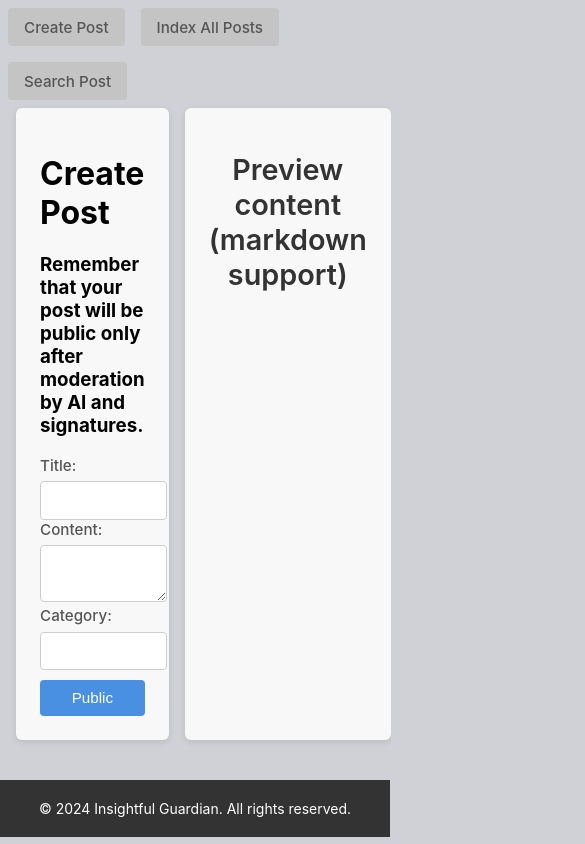
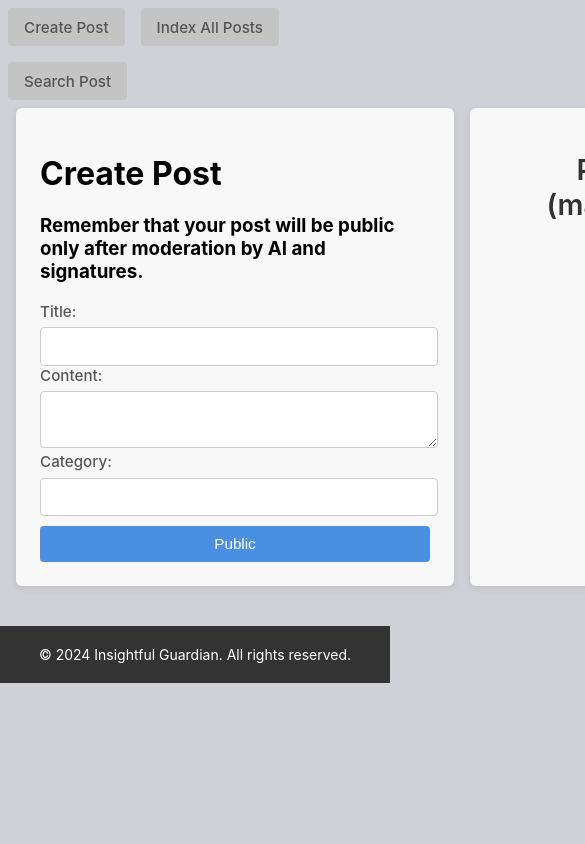
Before and after one commit to YarBurArt/insightful_guardian, a React (Create React App) app in the folder frontend/: page /create_post in a window 390 px wide. Shown: the top 844 px of the page, 585 px wide, since content can reach past the window. Built offline with nearby package versions, Linux system fonts and the light colour scheme; the HTML template or start-up script is replaced by a standard one.

Commit message:
small fixes

```diff
--- a/frontend/package.json
+++ b/frontend/package.json
@@ -15,6 +15,7 @@
     "react-markdown": "^9.0.1",
     "react-router-dom": "^6.23.1",
     "react-scripts": "^5.0.1",
+    "rehype-raw": "^7.0.0",
     "snyk": "^1.1291.0",
     "uuid": "^9.0.1",
     "web-vitals": "^4.0.0"
--- a/frontend/src/styles.css
+++ b/frontend/src/styles.css
@@ -88,6 +88,32 @@ footer .footer-content a:hover {
 }
 .categoryWidget a:hover {
   background-color: #f0f0f0;
+}
+@media (max-width: 499px) {
+  .categoryWidget {
+    width: 20px;
+    height: auto;
+    margin-left: 5px;
+    margin-right: 0;
+  }
+  .categoryWidget h2 {
+    content: "ct";
+    margin-left: -3px;
+    padding: 0;
+    writing-mode: vertical-rl;
+    text-orientation: mixed;
+  }
+  .categoryWidget ul {
+    flex-direction: column;
+  }
+  .categoryWidget ul li {
+    height: auto;
+    width: 20px;
+    padding-bottom: 0px;
+    padding-left: 10px;
+    writing-mode: vertical-rl;
+    text-orientation: mixed;
+  }
 }
 
 .App-link {
@@ -225,6 +251,12 @@ footer .footer-content a:hover {
     flex: 1 0 50%;
   }
 }
+@media (max-width: 499px) {
+  .IndexAllPosts {
+    margin-left: 1rem;
+    margin-right: 1rem;
+  }
+}
 
 .PostForm {
   background-color: #f8f8f8;
@@ -296,6 +328,21 @@ footer .footer-content a:hover {
   text-align: center;
 }
 
+@media (max-width: 499px) {
+  .PostForm {
+    margin-left: 1rem;
+    margin-right: 1rem;
+  }
+  .PostForm-preview {
+    flex: 1 0 100%;
+    overflow: scroll;
+    display: block;
+    overflow-wrap: 300px;
+  }
+  .PostForm {
+    flex: 1 0 100%;
+  }
+}
 .PostPage {
   display: flex;
   flex-direction: column;
--- a/frontend/src/styles/pages/_post-form.scss
+++ b/frontend/src/styles/pages/_post-form.scss
@@ -6,6 +6,7 @@
     margin-left: 1rem;
     margin-right: 1rem;
     max-width: 500px;
+    //min-width: 200px;
     padding: 1.5rem;
     button {
         background-color: #4a90e2;
@@ -51,6 +52,7 @@
         font-weight: 500;
         margin-bottom: 0.4rem;
     }
+
 }
 .PostForm-preview {
     background-color: #f8f8f8;
@@ -59,6 +61,7 @@
     //margin: 2rem auto;
     margin-right: 2rem;
     //max-width: 800px;
+    //min-width: 200px;
     padding: 1.5rem;
     flex:1;;
     h1 {
@@ -68,4 +71,21 @@
         margin-bottom: 1.2rem;
         text-align: center;
     }
+
 }
+
+@media (max-width: 499px) {
+    .PostForm {
+        margin-left: 1rem;
+        margin-right: 1rem;
+    }
+    .PostForm-preview {
+        flex: 1 0 100%;
+        overflow: scroll;
+        display: block;
+        overflow-wrap: 300px;
+    }
+    .PostForm {
+        flex: 1 0 100%;
+    }
+}
```
Also changed, not shown: frontend/src/styles/layout/_category.scss (+25 -0 lines), frontend/src/styles/pages/_index.scss (+6 -1 lines), 2 other files (tests, documents, lock files or other folders).
